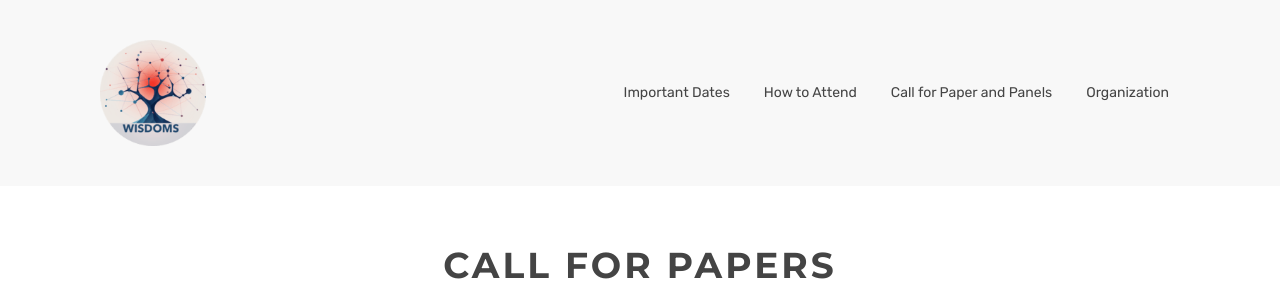
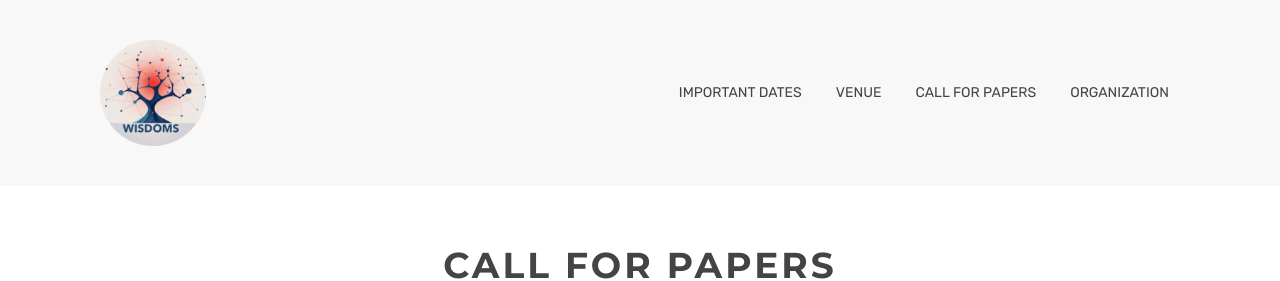
Before and after one commit to wisdoms-workshop/wisdoms-workshop.github.io, a Jekyll site: the page built from callforpapers.html, in a window 1280 px wide. Shown: the top 281 px of the page. Built offline with Jekyll 4.4.1, drawn with Linux system fonts in a browser that asks for light colours.

Commit message:
nav-bar correct

```diff
--- a/_includes/themes/bootstrap/nav-bar.html
+++ b/_includes/themes/bootstrap/nav-bar.html
@@ -18,7 +18,7 @@
 <nav class="navbar navbar-toggleable-md navbar-light bg-default">
   <div class="container">
     <div class="navbar-container">
-      <a class="navbar-brand" href="https://semdh.github.io/"
+      <a class="navbar-brand" href="https://wisdoms-workshop.github.io/"
         ><img src="{{ BASE_PATH }}/assets/images/logo.png"
       /></a>
       <div class="navbar-button">
@@ -41,18 +41,18 @@
                     {% assign group = 'navigation' %}
                     {% include JB/pages_list %} -->
         <li class="nav-item">
-          <a class="nav-link" href="index#dates">Important Dates</a>
+          <a class="nav-link" href="index#dates">IMPORTANT DATES</a>
         </li>
         <li class="nav-item">
-          <a class="nav-link" href="index#attend">How to Attend</a>
+          <a class="nav-link" href="index#attend">VENUE</a>
         </li>
         <li class="nav-item">
           <a class="nav-link" href="callforpapers.html"
-            >Call for Paper and Panels</a
+            >CALL FOR PAPERS</a
           >
         </li>
         <li class="nav-item">
-          <a class="nav-link" href="organization.html">Organization</a>
+          <a class="nav-link" href="organization.html">ORGANIZATION</a>
         </li>
         <!-- <li class="nav-item dropdown">
                       <a class="nav-link dropdown-toggle" href="#" data-toggle="dropdown" aria-haspopup="true" aria-expanded="false">Dropdown link</a>
```
